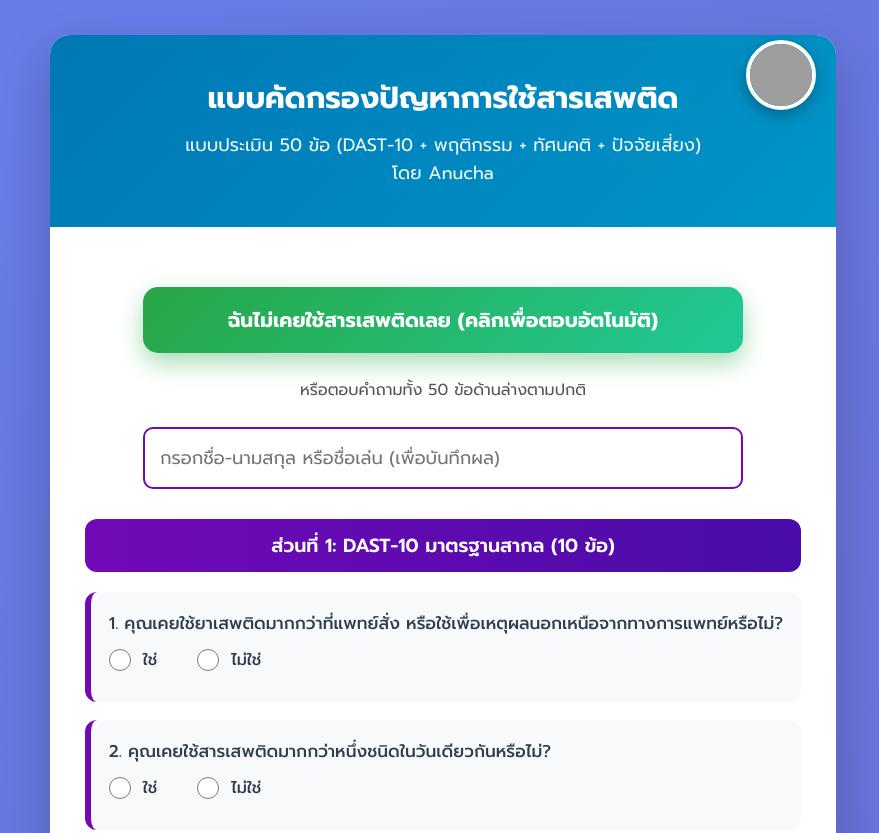
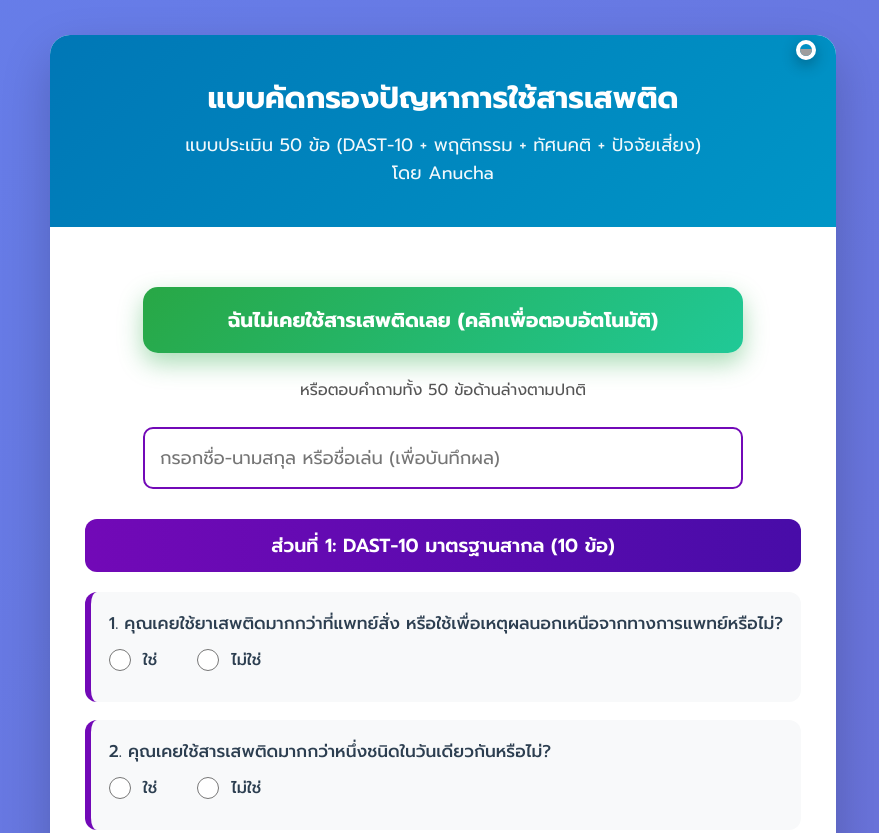
Before and after one commit to ggg35gkuy/Doctor_Got, a plain HTML site: page index.html in a window 1280 px wide. Shown: the top 833 px of the page, without its empty margins (197-1076 px from the left). Drawn offline with Linux system fonts and the light colour scheme; grey boxes are pictures that could not be loaded.

Commit message:
Update index.html

```diff
--- a/index.html
+++ b/index.html
@@ -32,7 +32,7 @@
     .logo {
       position: absolute;
       top: 5px; right: 20px;
-      width: 70px; height: 70px;
+      width: 20px; height: 20px;
       border-radius: 50%;
       overflow: hidden;
       border: 4px solid white;
```
